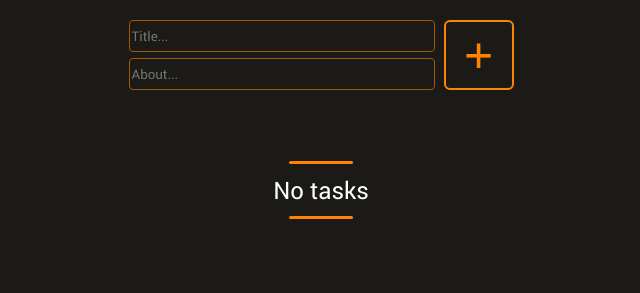
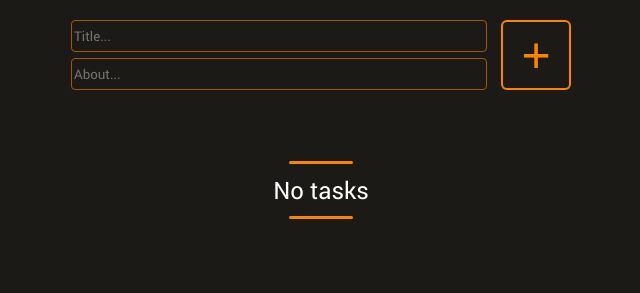
Before and after one commit to nikgritenok/to-do-app, a website built with Vite: page index.html in a window 1280 px wide. Shown: the whole page, without its empty margins (319-959 px from the left). Built offline with nearby package versions, Linux system fonts and the light colour scheme.

Commit message:
fix: improve task layout
- Adjusted task widths to match the task-input-container.
- Set proper margins from the screen edges to prevent layout issues.

```diff
--- a/src/scss/_app.scss
+++ b/src/scss/_app.scss
@@ -15,24 +15,25 @@
   align-items: center;
   position: relative;
   .task-input-container {
-    max-width: 400px;
-    width: 100vw;
-    height: 70px;
+    max-width: 500px;
+    width: 90vw;
+    height: 70px; // Убедитесь, что эта высота достаточна
     display: flex;
-    justify-content: space-around;
+    justify-content: space-between;
     align-items: center;
     margin-top: 20px;
 
     .input-container {
-      max-width: 300px;
-      width: 100vw;
-      height: 70px;
+      flex-grow: 1; // Это свойство должно работать, если доступно пространство
+      min-width: 0; // Попробуйте добавить это свойство, чтобы избежать переполнения
+      width: calc(100% - 10px);
+      height: 70px; // Эта высота будет равной родителю
       display: flex;
       flex-direction: column;
       justify-content: space-between;
+      margin-right: 20px;
       .title-input {
-        max-width: 300px;
-        width: 100vw;
+        width: 100%;
         height: 30px;
         font-family: "Roboto";
         @include mixins.color();
@@ -47,8 +48,7 @@
       }
 
       .about-input {
-        max-width: 300px;
-        width: 100vw;
+        width: 100%;
         height: 30px;
         font-family: "Roboto";
         @include mixins.color();
@@ -62,6 +62,7 @@
       }
     }
     .add-button {
+      flex-shrink: 0;
       width: 70px;
       height: 70px;
       font-size: 50px;
@@ -109,14 +110,14 @@
   .task-element {
     display: flex;
     flex-direction: column;
+    width: 90vw;
+    max-width: 500px;
     .task-container {
-      max-width: 500px;
-      width: 100vw;
       padding: 10px;
       border-radius: 8px;
       @include mixins.color();
       box-sizing: border-box;
-      margin-top: 20px;
+      margin: 20px 0 0 0;
       display: flex;
       justify-content: space-between;
       align-items: center;
```
